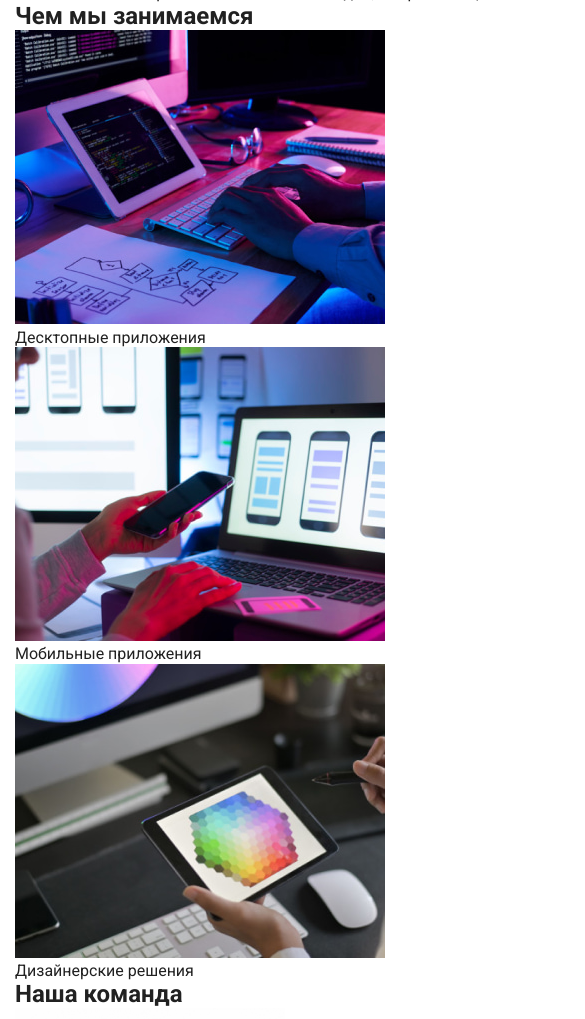
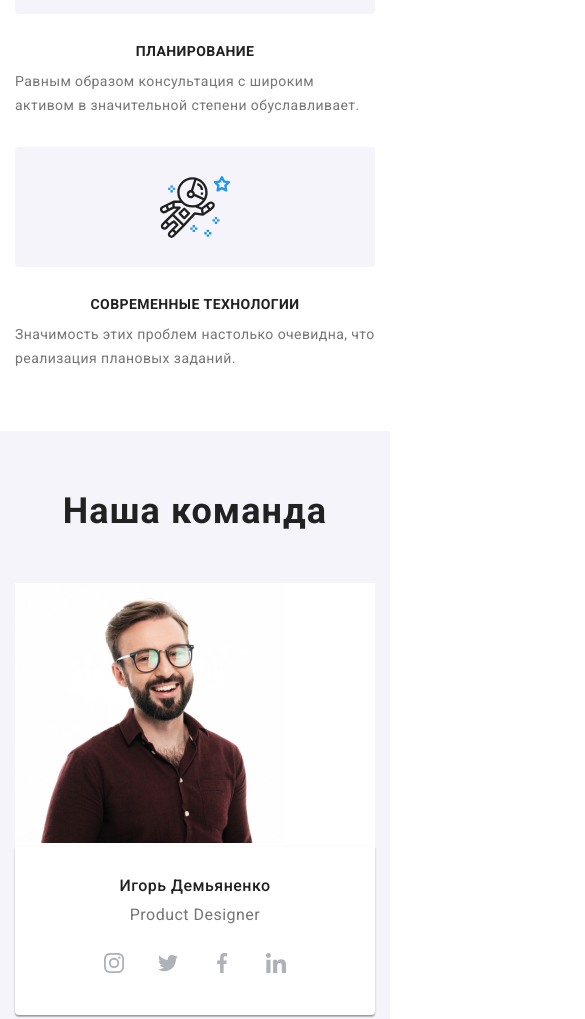
Before and after one commit to shevalie30/goit-markup-hw-08, a plain HTML site: page index.html in a window 390 px wide. Shown: the part 674-1693 px from the top of the page, 585 px wide, since content can reach past the window. Drawn offline with nearby package versions, Linux system fonts and the light colour scheme.

Commit message:
адаптив chip job team

```diff
--- a/css/tel.css
+++ /dev/null
@@ -1,63 +0,0 @@
-:root {
-  --body-color: #212121;
-  --background-color: #f5f4fa;
-  --brand-color: #ffffff;
-  --team-color: #757575;
-  --element-color: #2196f3;
-  --hover-color: #ffe602;
-
-  --font-size: 14px;
-  --line-height: 1.14;
-  --letter-spacing: 0.02em;
-
-  --text-decoration: none;
-  --cursor: pointer;
-
-  --gallery-list-gap: 30px;
-
-  --duration: 250ms;
-  --timing-function: cubic-bezier(0.4, 0, 0.2, 1);
-}
-
-.body {
-  color: var(--body-color);
-  font-family: 'Roboto', sans-serif;
-}
-
-.navigation-list,
-.gallery-list-filter,
-.list,
-.chip-list,
-.job-list,
-.team-list,
-.footer-list,
-.gallery-list,
-.social,
-.clients-list,
-.footer-list-iconc {
-  list-style: none;
-}
-
-h1,
-h2,
-h3,
-h4,
-h5,
-p,
-ul {
-  padding: 0;
-  margin: 0;
-}
-
-.img {
-  display: block;
-  max-width: 100%;
-}
-
-.container {
-  width: 1200px;
-  padding-left: 15px;
-  padding-right: 15px;
-  margin-left: auto;
-  margin-right: auto;
-}
--- a/index.html
+++ b/index.html
@@ -18,13 +18,12 @@
       crossorigin="anonymous"
       referrerpolicy="no-referrer"
     />
-    <link rel="stylesheet" href="./css/tel.css" />
-    <!-- <link rel="stylesheet" href="./css/main.min.css" /> -->
+    <link rel="stylesheet" href="./css/main.min.css" />
   </head>
   <body class="body">
     <!-- шапка -->
 
-    <header class="header">
+    <!-- <header class="header">
       <div class="container header-container">
         <a class="navigation-logo" href="">Web<span class="logo">Studio</span></a>
         <nav class="navigation">
@@ -59,15 +58,15 @@
           </li>
         </ul>
       </div>
-    </header>
+    </header> -->
 
     <!-- герой BEM-->
 
     <main>
-      <section class="hero">
+      <!-- <section class="hero">
         <h1 class="hero__title">Эффективные решения для вашего бизнеса</h1>
         <button class="btn hero__btn" type="button" data-modal-open>Заказать услугу</button>
-      </section>
+      </section> -->
 
       <!-- наши особиности BEM-->
 
@@ -123,7 +122,7 @@
         </div>
       </section>
 
-      <!-- чем мы занимаемся BEM-->
+      <!-- чем мы занимаемся BEM -->
 
       <section class="job">
         <div class="container">
@@ -347,7 +346,7 @@
 
       <!-- постоянные клиенты BEM-->
 
-      <section class="clients">
+      <!-- <section class="clients">
         <div class="container">
           <h2 class="clients__title">Постоянные клиенты</h2>
           <ul class="clients-list">
@@ -395,12 +394,12 @@
             </li>
           </ul>
         </div>
-      </section>
+      </section> -->
     </main>
 
     <!-- подвал -->
 
-    <footer class="footer">
+    <!-- <footer class="footer">
       <div class="container-box">
         <div class="footer-content">
           <a class="footer-logo" href="">Web<span class="logo-span">Studio</span></a>
@@ -417,7 +416,7 @@
           </address>
         </div>
 
-        <!-- присоединяйтесь -->
+
 
         <div class="footer-iconc">
           <h2 class="footer-title">присоединяйтесь</h2>
@@ -453,7 +452,7 @@
           </ul>
         </div>
 
-        <!-- рассылка -->
+
 
         <div class="mailing-list">
           <h2 class="mailing-title">Подпишитесь на рассылку</h2>
@@ -475,11 +474,11 @@
           </form>
         </div>
       </div>
-    </footer>
+    </footer>  -->
 
     <!-- наталка -->
 
-    <div class="backdrop is-hidden" data-modal>
+    <!-- <div class="backdrop is-hidden" data-modal>
       <div class="model-btn">
         <button class="close-btn" data-modal-close>
           <svg class="close-iconc" width="11px" height="11px">
@@ -554,7 +553,7 @@
           <button class="submit-btn" type="submit">Отправить</button>
         </form>
       </div>
-    </div>
-    <script src="./js/modal.js"></script>
+    </div> -->
+    <!-- <script src="./js/modal.js"></script> -->
   </body>
 </html>
--- a/scss/components/_chip.scss
+++ b/scss/components/_chip.scss
@@ -1,7 +1,13 @@
 /* наши особиности */
 
 .chip {
-  padding-top: 94px;
+  padding-top: 60px;
+  padding-bottom: 60px;
+
+  @media screen and(min-width: 1200px) {
+    padding-top: 94px;
+    padding-bottom: 94px;
+  }
 }
 
 .chip__title {
@@ -11,6 +17,29 @@
 .chip-list {
   display: flex;
   justify-content: space-between;
+  flex-wrap: wrap;
+  margin: 0;
+  padding: 0;
+  margin-left: calc(-1 * var(--gallery-list-gap));
+  margin-top: calc(-1 * var(--gallery-list-gap));
+}
+
+.chip-list > .chip-list__item {
+  flex-basis: calc(100% / 1 - var(--gallery-list-gap));
+  margin-top: var(--gallery-list-gap);
+  margin-left: var(--gallery-list-gap);
+
+  @media screen and (min-width: 768px) {
+    flex-basis: calc(100% / 2 - var(--gallery-list-gap));
+    margin-top: var(--gallery-list-gap);
+    margin-left: var(--gallery-list-gap);
+  }
+
+  @media screen and (min-width: 1200px) {
+    flex-basis: calc(100% / 4 - var(--gallery-list-gap));
+    margin-top: var(--gallery-list-gap);
+    margin-left: var(--gallery-list-gap);
+  }
 }
 
 .chip-list__iconc {
@@ -23,12 +52,13 @@
   margin-bottom: 30px;
 }
 
-.chip-list__item {
-  width: 270px;
-}
-
 .chip-list__title {
   margin-bottom: 10px;
+  text-align: center;
+
+  @media screen and(min-width: 768px) {
+    text-align: left;
+  }
 }
 
 .chip-list__title {
--- a/scss/components/_job.scss
+++ b/scss/components/_job.scss
@@ -1,22 +1,32 @@
 /*  работа */
 
 .job {
-    padding-top: 94px;
+  @media screen and (min-width: 1200px) {
     padding-bottom: 94px;
+  }
 }
 
 .job-list {
+  display: none;
+
+  @media screen and (min-width: 1200px) {
     display: flex;
     justify-content: space-between;
   }
+}
 
 .job__title {
+  display: none;
+
+  @media screen and (min-width: 1200px) {
+    display: block;
     margin-bottom: 50px;
     font-weight: 700;
     font-size: 36px;
     line-height: 1.16;
     text-align: center;
     letter-spacing: 0.03em;
+  }
 }
 
 .job-list__foto {
@@ -29,7 +39,7 @@
   position: relative;
 }
 
-.job-list__item>.job-list__title {
+.job-list__item > .job-list__title {
   position: absolute;
   bottom: 0;
   left: 0;
--- a/scss/components/_team.scss
+++ b/scss/components/_team.scss
@@ -2,8 +2,13 @@
 
 .team {
   background-color: var(--background-color);
+  padding-top: 60px;
+  padding-bottom: 60px;
+
+  @media screen and(min-width: 1200px) {
     padding-top: 94px;
     padding-bottom: 94px;
+  }
 }
 
 .team__title {
@@ -18,6 +23,29 @@
 .team-list {
   display: flex;
   justify-content: space-between;
+  flex-wrap: wrap;
+  margin: 0;
+  padding: 0;
+  margin-left: calc(-1 * var(--gallery-list-gap));
+  margin-top: calc(-1 * var(--gallery-list-gap));
+}
+
+.team-list > .team-list__item {
+  flex-basis: calc(100% / 1 - var(--gallery-list-gap));
+  margin-top: var(--gallery-list-gap);
+  margin-left: var(--gallery-list-gap);
+
+  @media screen and (min-width: 768px) {
+    flex-basis: calc(100% / 2 - var(--gallery-list-gap));
+    margin-top: var(--gallery-list-gap);
+    margin-left: var(--gallery-list-gap);
+  }
+
+  @media screen and (min-width: 1200px) {
+    flex-basis: calc(100% / 4 - var(--gallery-list-gap));
+    margin-top: var(--gallery-list-gap);
+    margin-left: var(--gallery-list-gap);
+  }
 }
 
 .team-list__title {
--- a/scss/main.scss
+++ b/scss/main.scss
@@ -1,4 +1,5 @@
 @import './utils/variables';
+@import './utils/mixins';
 @import './components/header';
 @import './components/navigation';
 @import './components/hero';
--- /dev/null
+++ b/scss/utils/_mixins.scss
@@ -0,0 +1,36 @@
+@mixin mq($type) {
+  $mobile: 480px;
+  $tablet: 768px;
+  $desktop: 1280px;
+
+  @if $type == 'mobile-only' {
+    @media screen and (max-width: #{$tablet - 0.02}) {
+      @content;
+    }
+  }
+  @if $type == 'mobile' {
+    @media screen and (min-width: $mobile) {
+      @content;
+    }
+  }
+  @if $type == 'tablet-only' {
+    @media screen and (min-width: $tablet) and (max-width: #{$desktop - 0.02}) {
+      @content;
+    }
+  }
+  @if $type == 'tablet' {
+    @media screen and (min-width: $tablet) {
+      @content;
+    }
+  }
+  @if $type == 'not-desktop' {
+    @media screen and (max-width: #{$desktop - 0.02}) {
+      @content;
+    }
+  }
+  @if $type == 'desktop' {
+    @media screen and (min-width: $desktop) {
+      @content;
+    }
+  }
+}
--- a/scss/utils/_variables.scss
+++ b/scss/utils/_variables.scss
@@ -55,9 +55,18 @@ ul {
 }
 
 .container {
-    width: 1200px;
   padding-left: 15px;
   padding-right: 15px;
   margin-left: auto;
   margin-right: auto;
+
+  @media screen and (min-width: 480px) {
+    width: 450px;
   }
+  @media screen and (min-width: 768px) {
+    width: 738px;
+  }
+  @media screen and(min-width: 1200px) {
+    width: 1170px;
+  }
+}
```
Also changed, not shown: portfolio.html (+10 -10 lines), css/main.css, css/main.min.css, 2 other files. Lines whose indentation alone changed are shown as unchanged.
